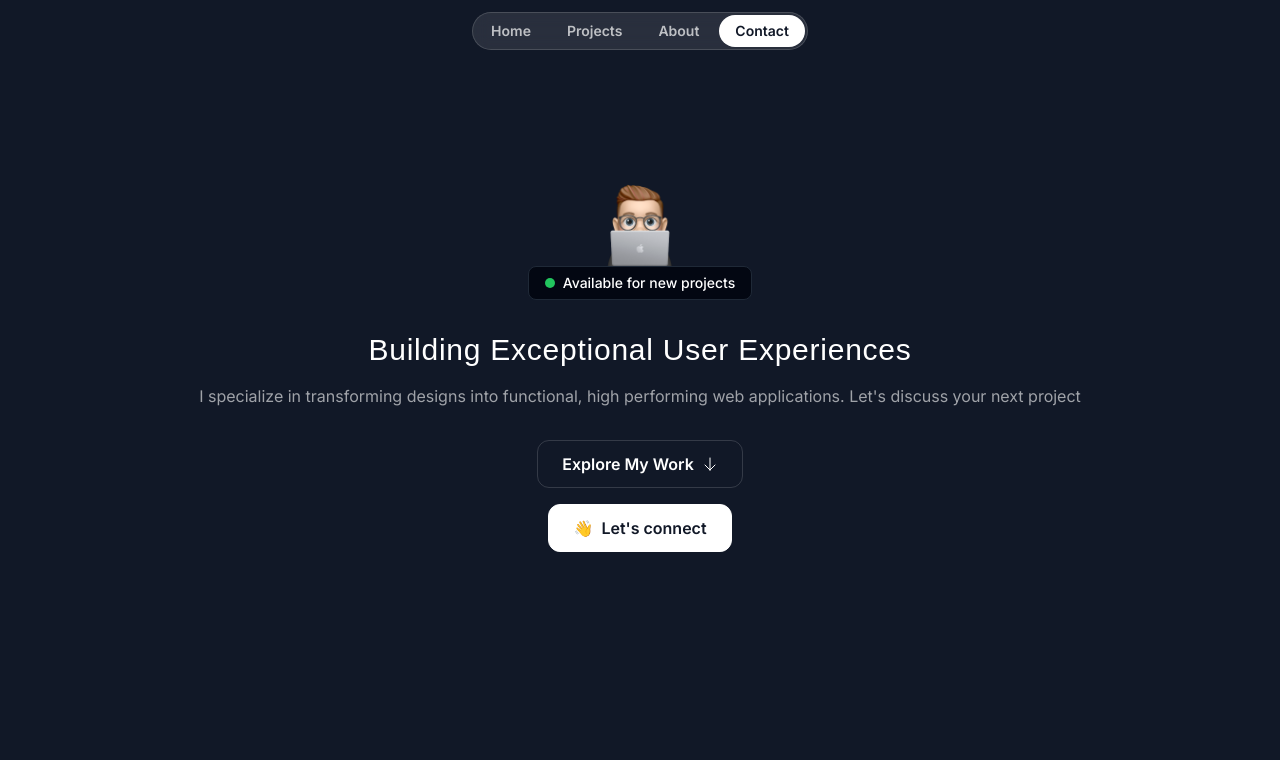
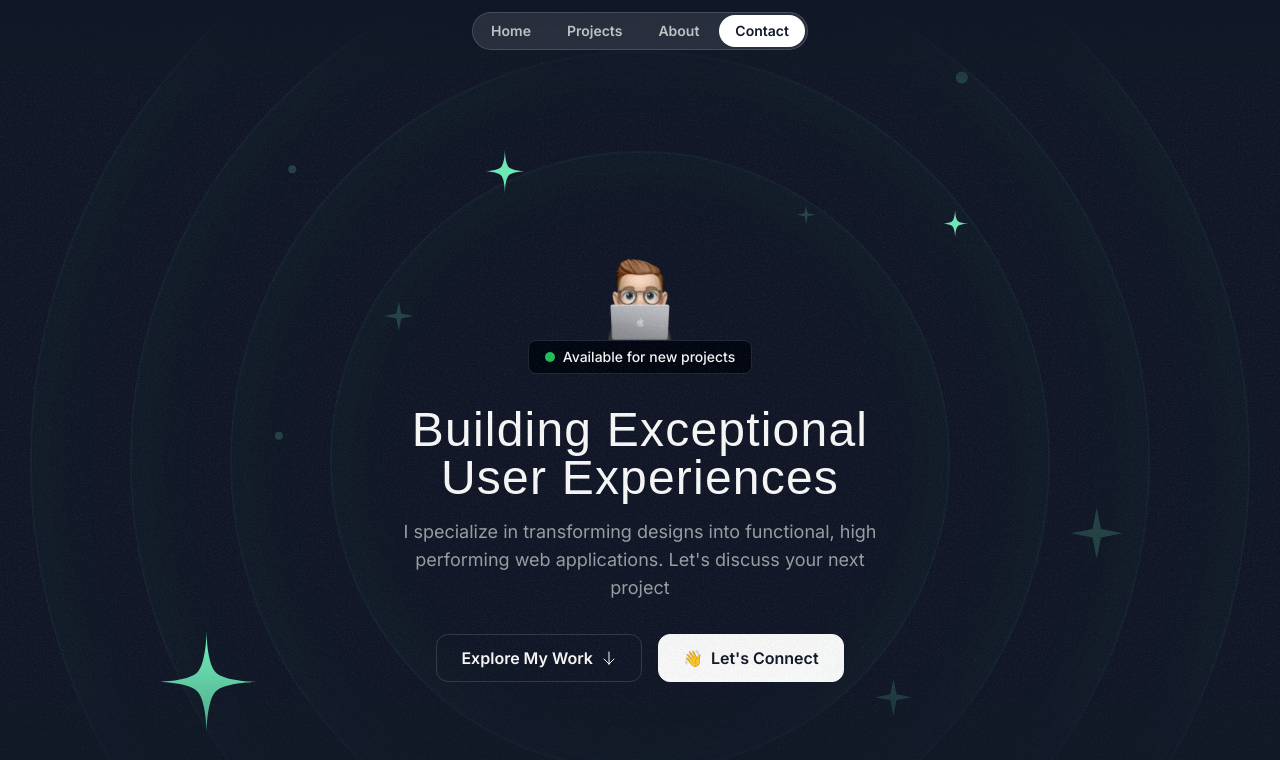
Before and after one commit to rahathossenantor/rahathossen, a Next.js app: page / in a window 1280 px wide. Shown: the top 760 px of the page. Built offline with nearby package versions, Linux system fonts and the light colour scheme; a web font is replaced by a local one.

Commit message:
Add animated hero rings and particles to Hero section

```diff
--- a/src/app/globals.css
+++ b/src/app/globals.css
@@ -6,4 +6,7 @@
     .nav-item {
         @apply px-4 py-1.5 rounded-full text-sm text-white/70 font-semibold hover:bg-white/10 hover:text-white transition duration-300;
     }
+    .hero-ring {
+        @apply absolute inset-0 border-2 top-1/2 left-1/2 -translate-x-1/2 -translate-y-1/2 rounded-full border-emerald-300/5 shadow-[0_0_80px_inset] shadow-emerald-300/5;
+    }
 }
--- /dev/null
+++ b/src/components/HeroOrbit.tsx
@@ -0,0 +1,27 @@
+import { PropsWithChildren } from "react";
+
+const HeroOrbit = ({ children, orbit, rotate }: PropsWithChildren<{ orbit: number; rotate: number }>) => {
+    return (
+        <div className="absolute top-1/2 left-1/2 -translate-x-1/2 -translate-y-1/2">
+            <div
+                className="flex items-start justify-start"
+                style={{
+                    width: `${orbit}px`,
+                    height: `${orbit}px`,
+                    transform: `rotate(${rotate}deg)`,
+                }}
+            >
+                <div
+                    className="inline-flex"
+                    style={{
+                        transform: `rotate(${rotate * -1}deg)`,
+                    }}
+                >
+                    {children}
+                </div>
+            </div>
+        </div>
+    );
+};
+
+export default HeroOrbit;
--- a/src/sections/Header.tsx
+++ b/src/sections/Header.tsx
@@ -1,6 +1,6 @@
 export const Header = () => {
   return (
-    <div className="flex justify-center items-center relative top-3">
+    <div className="flex justify-center items-center fixed top-3 w-full z-10">
       <nav className="flex gap-1 p-0.5 border border-white/15 rounded-full bg-white/10 backdrop-blur">
         <a href="#" className="nav-item">Home</a>
         <a href="#" className="nav-item">Projects</a>
--- a/src/sections/Hero.tsx
+++ b/src/sections/Hero.tsx
@@ -1,10 +1,184 @@
 import Image from "next/image";
+import HeroOrbit from "@/components/HeroOrbit";
+import ArrowDown from "@/assets/icons/arrow-down.svg";
+import Star from "@/assets/icons/star.svg";
+import Sparkle from "@/assets/icons/sparkle.svg";
 import memoji from "@/assets/images/memoji-computer.png";
-import ArrowDown from "@/assets/icons/arrow-down.svg";
+import grain from "@/assets/images/grain.jpg";
+
+const rings = [
+  {
+    id: 1,
+    size: 620
+  },
+  {
+    id: 2,
+    size: 820
+  },
+  {
+    id: 3,
+    size: 1020
+  },
+  {
+    id: 4,
+    size: 1220
+  }
+];
+
+const particles = [
+  {
+    id: 1,
+    type: "star",
+    size: 28,
+    color: "emerald-300",
+    orbit: 800,
+    rotate: -72
+  },
+  {
+    id: 2,
+    type: "star",
+    size: 12,
+    color: "emerald-300",
+    orbit: 500,
+    rotate: 20
+  },
+  {
+    id: 3,
+    type: "star",
+    size: 8,
+    color: "emerald-300",
+    orbit: 590,
+    rotate: 98
+  },
+  {
+    id: 4,
+    type: "sparkle",
+    size: 8,
+    color: "emerald-300/20",
+    orbit: 430,
+    rotate: -14
+  },
+  {
+    id: 5,
+    type: "sparkle",
+    size: 5,
+    color: "emerald-300/20",
+    orbit: 440,
+    rotate: 79
+  },
+  {
+    id: 6,
+    type: "sparkle",
+    size: 10,
+    color: "emerald-300/20",
+    orbit: 530,
+    rotate: 178
+  },
+  {
+    id: 7,
+    type: "sparkle",
+    size: 14,
+    color: "emerald-300/20",
+    orbit: 710,
+    rotate: 144
+  },
+  {
+    id: 8,
+    type: "particle",
+    size: 3,
+    color: "emerald-300/20",
+    orbit: 720,
+    rotate: 85
+  },
+  {
+    id: 9,
+    type: "particle",
+    size: 2,
+    color: "emerald-300/20",
+    orbit: 520,
+    rotate: -41
+  },
+  {
+    id: 10,
+    type: "particle",
+    size: 2,
+    color: "emerald-300/20",
+    orbit: 650,
+    rotate: -5
+  }
+];
 
 const Hero = () => {
   return (
-    <div className="py-32">
+    <div className="py-32 md:py-48 lg:py-60 relative z-0 overflow-x-clip">
+
+      <div className="absolute inset-0 [mask-image:linear-gradient(to_bottom,transparent,black_10%,black_70%,transparent)]">
+        <div
+          style={{ backgroundImage: `url(${grain.src})` }}
+          className="absolute inset-0 -z-30 opacity-5"
+        ></div>
+
+        {
+          rings.map((ring) => (
+            <div key={ring.id} className={`hero-ring size-[${ring.size}px]`}></div>
+          ))
+        }
+
+        {
+          particles.map((particle) => (
+            <HeroOrbit key={particle.id} orbit={particle.orbit} rotate={particle.rotate}>
+              {
+                particle.type === "star" ? (
+                  <Star className={`size-${particle.size} text-${particle.color}`} />
+                ) : particle.type === "sparkle" ? (
+                  <Sparkle className={`size-${particle.size} text-${particle.color}`} />
+                ) : (
+                  <div className={`size-${particle.size} bg-${particle.color} rounded-full`} />
+                )
+              }
+            </HeroOrbit>
+          ))
+        }
+
+        {/* <div className="hero-ring size-[620px]"></div>
+        <div className="hero-ring size-[820px]"></div>
+        <div className="hero-ring size-[1020px]"></div>
+        <div className="hero-ring size-[1220px]"></div> */}
+
+        {/* <HeroOrbit orbit={800} rotate={-72}>
+          <Star className="size-28 text-emerald-300" />
+        </HeroOrbit>
+        <HeroOrbit orbit={500} rotate={20}>
+          <Star className="size-12 text-emerald-300" />
+        </HeroOrbit>
+        <HeroOrbit orbit={590} rotate={98}>
+          <Star className="size-8 text-emerald-300" />
+        </HeroOrbit>
+
+        <HeroOrbit orbit={430} rotate={-14}>
+          <Sparkle className="size-8 text-emerald-300/20" />
+        </HeroOrbit>
+        <HeroOrbit orbit={440} rotate={79}>
+          <Sparkle className="size-5 text-emerald-300/20" />
+        </HeroOrbit>
+        <HeroOrbit orbit={530} rotate={178}>
+          <Sparkle className="size-10 text-emerald-300/20" />
+        </HeroOrbit>
+        <HeroOrbit orbit={710} rotate={144}>
+          <Sparkle className="size-14 text-emerald-300/20" />
+        </HeroOrbit>
+
+        <HeroOrbit orbit={720} rotate={85}>
+          <div className="size-3 rounded-full bg-emerald-300/20"></div>
+        </HeroOrbit>
+        <HeroOrbit orbit={520} rotate={-41}>
+          <div className="size-2 rounded-full bg-emerald-300/20"></div>
+        </HeroOrbit>
+        <HeroOrbit orbit={650} rotate={-5}>
+          <div className="size-2 rounded-full bg-emerald-300/20"></div>
+        </HeroOrbit> */}
+      </div>
+
       <div className="container">
         <div className="flex flex-col items-center">
           <Image src={memoji} alt="avatar" className="size-[100px]" />
@@ -13,16 +187,18 @@ const Hero = () => {
             <p className="text-sm font-medium">Available for new projects</p>
           </div>
         </div>
-        <h1 className="text-3xl text-center font-serif mt-8 tracking-wide">Building Exceptional User Experiences</h1>
-        <p className="text-center mt-4 text-white/60">I specialize in transforming designs into functional, high performing web applications. Let&apos;s discuss your next project</p>
-        <div className="flex flex-col items-center gap-4 mt-8">
+        <div className="max-w-lg mx-auto">
+          <h1 className="text-3xl md:text-5xl text-center font-serif mt-8 tracking-wide">Building Exceptional User Experiences</h1>
+          <p className="text-center mt-4 text-white/60 md:text-lg">I specialize in transforming designs into functional, high performing web applications. Let&apos;s discuss your next project</p>
+        </div>
+        <div className="flex flex-col md:flex-row justify-center items-center gap-4 mt-8">
           <button className="inline-flex items-center gap-2 border border-white/15 h-12 px-6 rounded-xl">
             <span className="font-semibold">Explore My Work</span>
             <ArrowDown className="size-4" />
           </button>
           <button className="inline-flex items-center gap-2 border border-white bg-white text-gray-900 h-12 px-6 rounded-xl">
             <span>👋</span>
-            <span className="font-semibold">Let&apos;s connect</span>
+            <span className="font-semibold">Let&apos;s Connect</span>
           </button>
         </div>
       </div>
```
